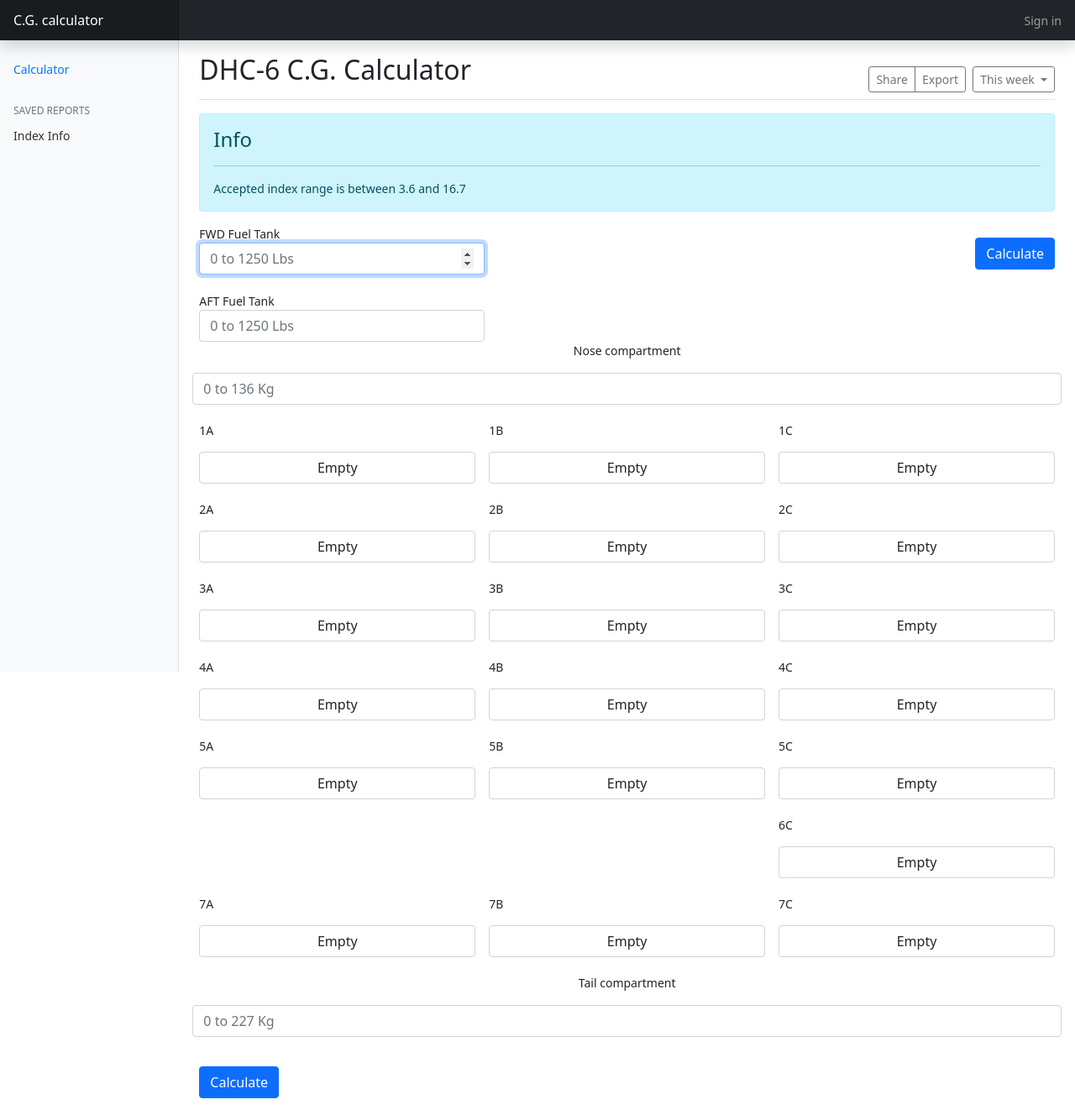
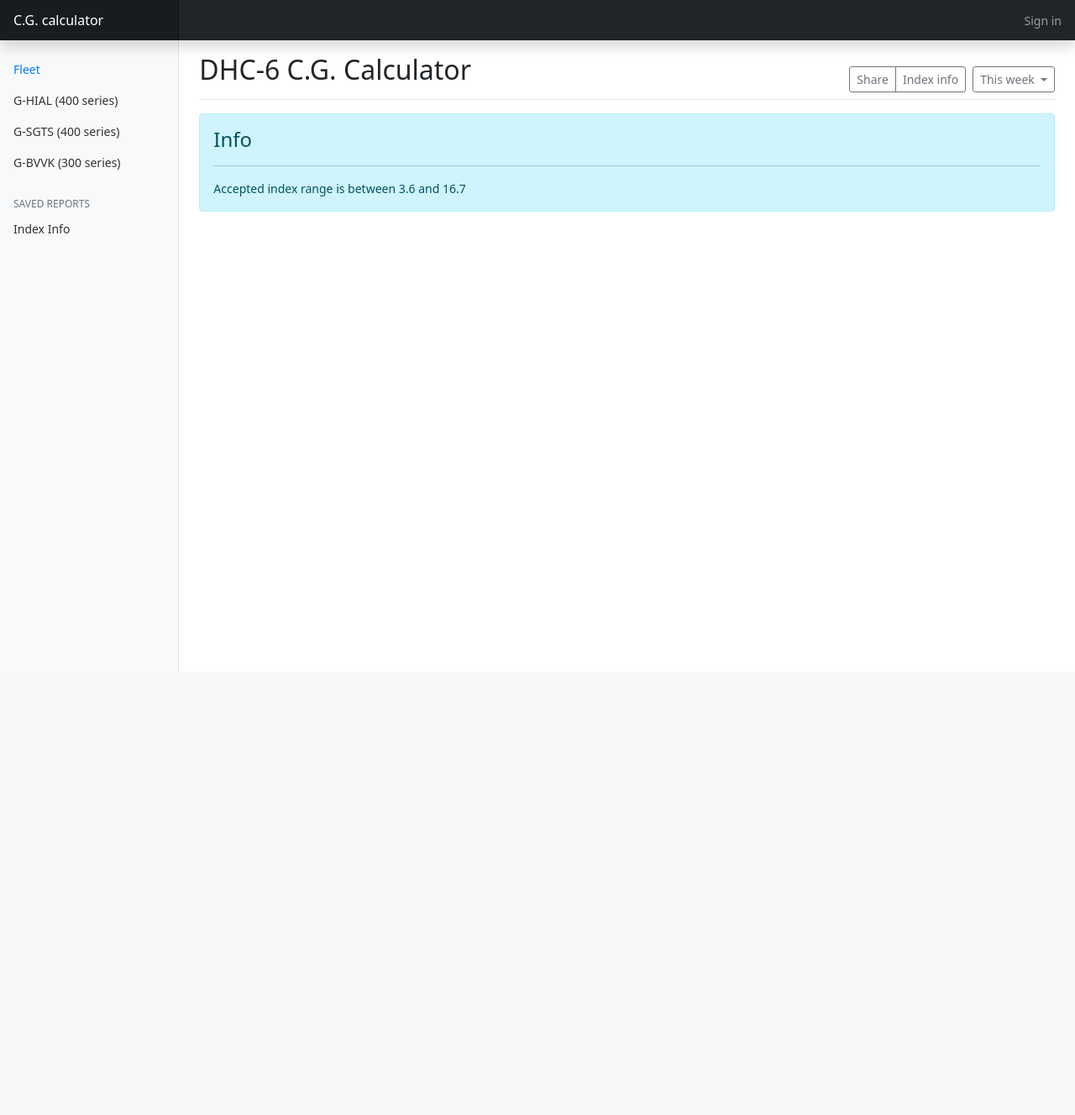
Before and after one commit to a-dal/cs50project, a Flask app: page /info in a window 1280 px wide. Shown: the whole page at 84% size. After the commit the page ends 800 px from the top, so only its background shows below. Run offline with Flask 2, Linux system fonts and the light colour scheme.

Commit message:
Add different aircraft selection

```diff
--- a/application.py
+++ b/application.py
@@ -35,44 +35,90 @@
 def get_index(weight, arm):
     return weight * (arm - 210) / 4536
 
+def calculateCg_and_GenerateMessage(dom, doi):
+    #set parameters
+    actmass = dom
+    index = doi
+    weights = {}
+    items = ["nose-hold", "tail-hold", "FWD-tank", "AFT-tank"]
+    #calculate cg
+    for item in items:
+        item_value = int(request.form.get(item) or '0')
+        if "tank" in item:
+            weights[item] = item_value / 2.2
+        else:
+            weights[item] = item_value
+        actmass += weights[item]
+        index += get_index(weights[item], arms[item])
 
-@app.route("/", methods=["GET", "POST"])
-def index():
+    for i in range(1, 8):
+        for j in ["A", "B", "C"]:
+            seatweight = int(request.form.get("seat-" + str(i) + "-" + j))
+            actmass += seatweight
+            index += get_index(seatweight, arms[str(i)])
+    #generate message
+    if not 3.6 < index < 16.7 or actmass > 5760:
+            category = "danger"
+    else:
+        category = "success"
+
+    variables = {
+        "message": "Takeoff mass is " + str(round(actmass)) + " Kg and\
+            the index is " + str(round(index, 2)),
+        "category": category,
+        "aircraft": ""
+    }
+    return variables
+
+@app.route("/")
+def home():
+    return render_template("home.html")
+
+@app.route("/ghial", methods=["GET", "POST"])
+def ghial():
+    plate = 'for G-HIAL'
     if request.method == "POST":
-        actmass = dom
-        index = doi
-        weights = {}
-        items = ["nose-hold", "tail-hold", "FWD-tank", "AFT-tank"]
-        for item in items:
-            item_value = int(request.form.get(item) or '0')
-            if "tank" in item:
-                weights[item] = item_value / 2.2
-            else:
-                weights[item] = item_value
-            actmass += weights[item]
-            index += get_index(weights[item], arms[item])
-        for i in range(1, 8):
-            for j in ["A", "B", "C"]:
-                seatweight = int(request.form.get("seat-" + str(i) + "-" + j))
-                actmass += seatweight
-                index += get_index(seatweight, arms[str(i)])
-        if not 3.6 < index < 16.7 or actmass > 5760:
-            category = "danger"
-        else:
-            category = "success"
-        message = {
-            "text": "Takeoff mass is " + str(round(actmass)) + " Kg and\
-             the index is " + str(round(index, 2)),
-            "category": category
-        }
-        return render_template("index.html", message = message)
+
+        variables = calculateCg_and_GenerateMessage(3686, 6.45)
+        variables['aircraft'] = '/ghial'
+
+        return render_template("aircraft.html", variables = variables, plate = plate)
     else:
-        return render_template("index.html")
+        variables = {'aircraft': '/ghial'}
+        return render_template("aircraft.html", variables = variables, plate = plate)
+
+@app.route("/gsgts", methods=["GET", "POST"])
+def gsgts():
+    plate = 'for G-SGTS'
+    if request.method == "POST":
+
+        variables = calculateCg_and_GenerateMessage(3666, 6.89)
+        variables['aircraft'] = '/gsgts'
+
+        return render_template("aircraft.html", variables = variables, plate = plate)
+    else:
+        variables = {'aircraft': '/gsgts'}
+        return render_template("aircraft.html", variables = variables, plate = plate)
+
+@app.route("/gbvvk", methods=["GET", "POST"])
+def gbvvk():
+    plate = 'for G-BVVK'
+    if request.method == "POST":
+
+        variables = calculateCg_and_GenerateMessage(3576, 6.37)
+        variables['aircraft'] = '/gbvvk'
+
+        return render_template("aircraft.html", variables = variables, plate = plate)
+    else:
+        variables = {'aircraft': '/gbvvk'}
+        return render_template("aircraft.html", variables = variables, plate = plate)
 
 @app.route("/info", methods=["GET"])
 def index_info():
-    message = {
-            "text": "Accepted index range is between 3.6 and 16.7",
-            "category": "info"
+    variables = {
+            "message": "Accepted index range is between 3.6 and 16.7",
+            "category": "info",
+            "aircraft": ""
         }
-    return render_template("index.html", message = message)
+
+    return render_template("aircraft.html", variables = variables)
--- a/static/styles.css
+++ b/static/styles.css
@@ -33,6 +33,15 @@
   box-shadow: inset -1px 0 0 rgba(0, 0, 0, .1);
 }
 
+.aircraft{
+  float: left;
+  width: 30%;
+}
+
+#top-calculate{
+  float: right;
+}
+
 @media (max-width: 767.98px) {
   .sidebar {
     top: 5rem;
@@ -42,6 +51,19 @@
     width: 33%;
   }
 
+  #signin{
+    display: none;
+  }
+
+  #top-calculate{
+    margin: 20px;
+  }
+
+  .aircraft{
+    display: block;
+    float: none;
+    width: 100%;
+  }
 }
 
 .sidebar-sticky {
@@ -124,7 +146,3 @@
 label{
     text-align: center;
 }
-
-#top-calculate{
-  float: right;
-}
--- a/templates/index.html
+++ b/templates/aircraft.html
@@ -1,11 +1,12 @@
 {% extends "layout.html" %}
 {% block main %}
 <div class="d-flex justify-content-between flex-wrap flex-md-nowrap align-items-center pt-3 pb-2 mb-3 border-bottom">
-  <h1 class="h2">{% block title %}DHC-6 C.G. Calculator{% endblock %}</h1>
+  <h1 class="h2">{% block title %}DHC-6 C.G. Calculator  {% if plate %} {{ plate }} {% endif %}{% endblock %}</h1>
+
   <div class="btn-toolbar mb-2 mb-md-0">
     <div class="btn-group me-2">
       <button type="button" class="btn btn-sm btn-outline-secondary">Share</button>
-      <button type="button" class="btn btn-sm btn-outline-secondary">Export</button>
+      <button type="button" onclick="showIndexRange()" class="btn btn-sm btn-outline-secondary">Index info</button>
     </div>
     <button type="button" class="btn btn-sm btn-outline-secondary dropdown-toggle">
       <span data-feather="calendar"></span>
@@ -16,21 +17,22 @@
 <div class="">
 
 
-  {% if message %}
+  {% if variables["message"] %}
 
-  <div class="alert alert-{{ message['category'] }}" role="alert">
-    {% if message["category"] == "info" %}
+  <div class="alert alert-{{ variables['category'] }}" role="alert">
+    {% if variables["category"] == "info" %}
       <h4 class="alert-heading">Info</h4>
     {% else %}
       <h4 class="alert-heading">Result</h4>
     {% endif %}
     <hr>
-    {{ message["text"] }}
+    {{ variables["message"] }}
   </div>
 
   {% endif %}
 
-  <form action="/" method="post" class= 'needs-validation' novalidate>
+  {% if plate %}
+  <form id="loadsheet" action='{{variables["aircraft"]}}' method="post" class= 'needs-validation' novalidate>
     <button class="btn btn-primary" id='top-calculate' type="submit">Calculate</button>
     <div class="col-md-4">
       <label for="FWD-tank">FWD Fuel Tank</label>
@@ -77,5 +79,5 @@
     <button class="btn btn-primary" type="submit">Calculate</button>
   </form>
 </div>
-
+{% endif %}
 {% endblock %}
--- a/templates/layout.html
+++ b/templates/layout.html
@@ -18,7 +18,7 @@
     </button[0]>
     <ul class="navbar-nav px-3">
       <li class="nav-item text-nowrap">
-        <a class="nav-link" href="#">Sign in</a>
+        <a id="signin" class="nav-link" href="#">Sign in</a>
       </li>
     </ul>
   </header>
@@ -28,10 +28,30 @@
         <div class="position-sticky pt-3">
           <ul class="nav flex-column">
             <li class="nav-item">
-              <a class="nav-link active" aria-current="page" href="#">
+              <a class="nav-link active" aria-current="page" href="/">
                 <span data-feather="home"></span>
-                  Calculator
+                  Fleet
               </a>
+              <ul class="nav flex-column">
+                <li class="nav-item">
+                  <a class="nav-link" href="/ghial">
+                    <span data-feather="file-text"></span>
+                    G-HIAL (400 series)
+                  </a>
+                </li>
+                <li class="nav-item">
+                  <a class="nav-link" href="/gsgts">
+                    <span data-feather="file-text"></span>
+                    G-SGTS (400 series)
+                  </a>
+                </li>
+                <li class="nav-item">
+                  <a class="nav-link" href="/gbvvk">
+                    <span data-feather="file-text"></span>
+                    G-BVVK (300 series)
+                  </a>
+                </li>
+              </ul>
             </li>
           </ul>
           <h6 class="sidebar-heading d-flex justify-content-between align-items-center px-3 mt-4 mb-1 text-muted">
```
Also changed, not shown: templates/home.html (added, +20 -0 lines), static/gbvvk.jpg (added), static/ghial.jpg (added), static/gsgts.jpg (added).
